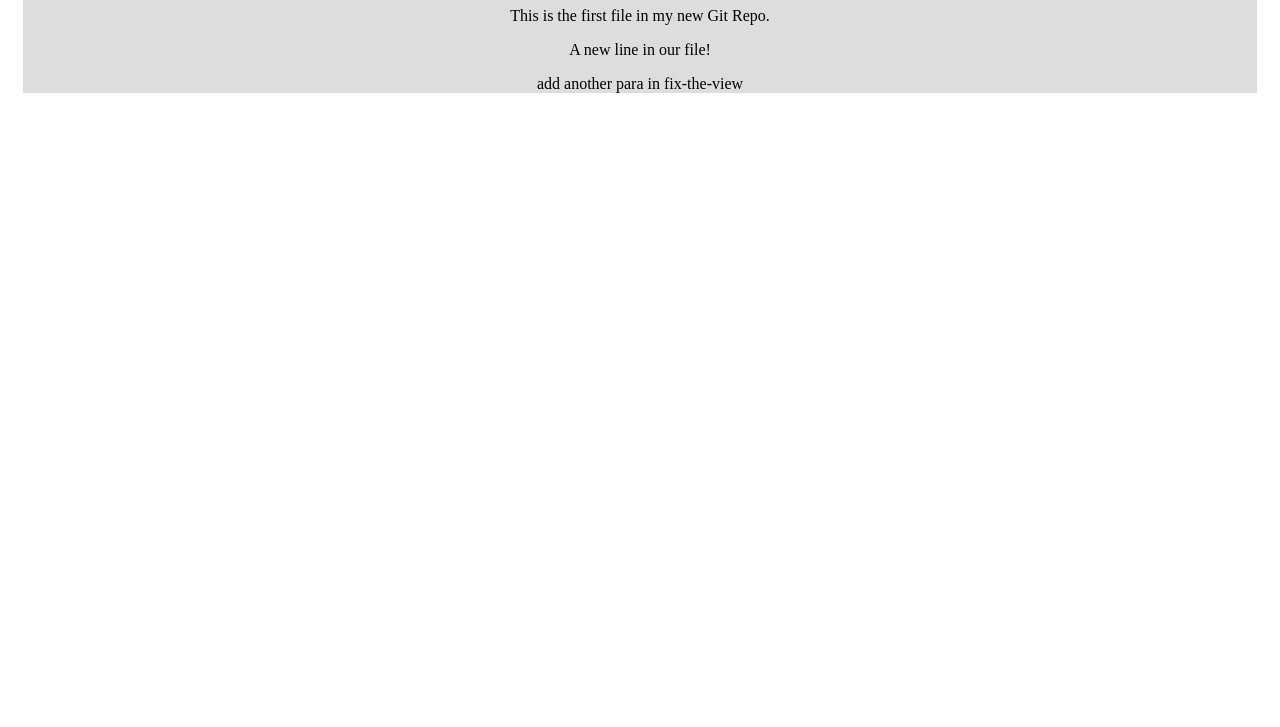
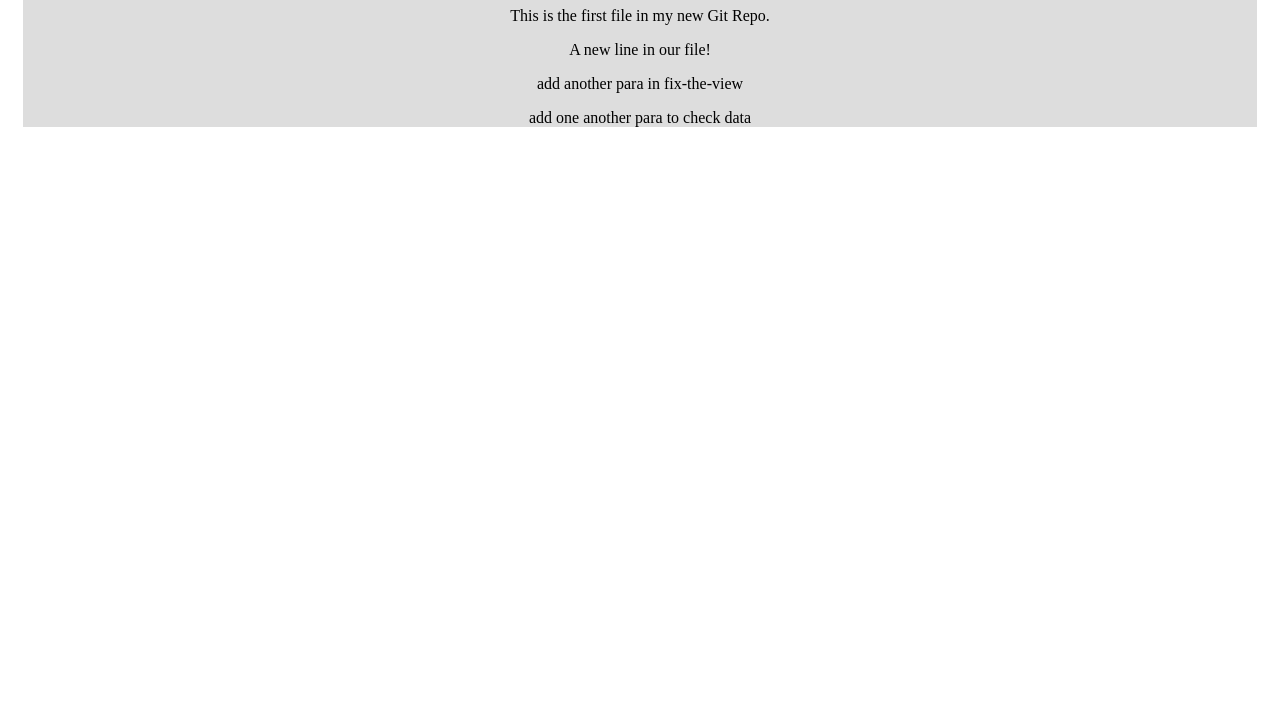
Before and after one commit to sumit-7000/test-repository, a plain HTML site: page index.html in a window 1280 px wide. Shown: the part 73-800 px from the top of the page. Drawn offline with Linux system fonts and the light colour scheme.

Commit message:
add second para to index file

```diff
--- a/index.html
+++ b/index.html
@@ -14,6 +14,7 @@
             <p>This is the first file in my new Git Repo.</p>
             <p>A new line in our file!</p>
             <p>add another para in fix-the-view</p>
+            <p>add one another para to check data</p>
         </div>
     </div>
   </body>
```
